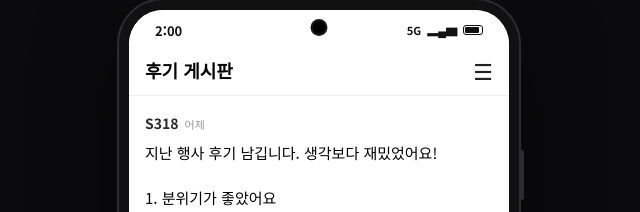
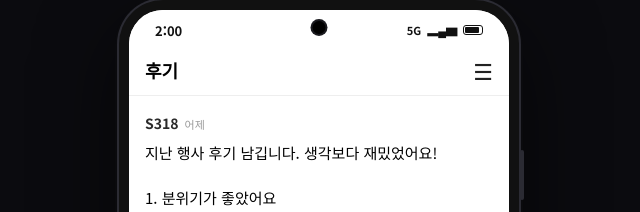
Before and after one commit to helpmenow1122/claudetest, a plain HTML site: page index.html in a window 1280 px wide. Shown: the top 212 px of the page, 321-961 px from the left. Drawn offline with Linux system fonts and the light colour scheme.

Commit message:
Update index.html

```diff
--- a/index.html
+++ b/index.html
@@ -3,7 +3,7 @@
 <head>
 <meta charset="UTF-8">
 <meta name="viewport" content="width=device-width, initial-scale=1, viewport-fit=cover">
-<title>Galaxy</title>
+<title>Hello, S-Class Student!</title>
 <link rel="preconnect" href="https://fonts.googleapis.com">
 <link rel="preconnect" href="https://fonts.gstatic.com" crossorigin>
 <link href="https://fonts.googleapis.com/css2?family=Noto+Sans+KR:wght@300;400;500;700&display=swap" rel="stylesheet">
@@ -234,7 +234,7 @@ const LINKS = {
 // 게시판 목록 (id는 SEED_POSTS의 board 값과 일치해야 함)
 const BOARDS = [
   { id:"free", name:"자유 게시판" }, { id:"qna", name:"질문 게시판" },
-  { id:"grad", name:"졸업생 게시판" }, { id:"review", name:"후기 게시판" }
+  { id:"grad", name:"졸업생 게시판" }, { id:"review", name:"후기" }
 ];
 
 // 헌톡 친구 + 채팅방 (from:"them"=상대, "me"=나)
```
